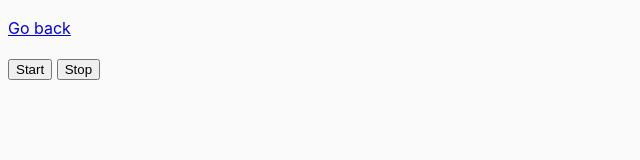
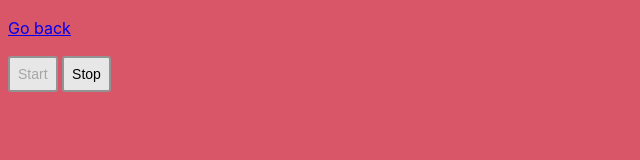
Before and after one commit to DonKanElion/goit-js-hw-09, a website: page src/01-color-switcher.html in a window 1280 px wide. Both pictures are taken after a click on the button "Start". Shown: the whole page, without its empty margins (0-640 px from the left). Drawn offline with Linux system fonts and the light colour scheme.

Commit message:
task 1 - win

```diff
--- a/src/css/common.css
+++ b/src/css/common.css
@@ -16,3 +16,46 @@ img {
   display: block;
   max-width: 100%;
 }
+
+body > button {
+  background-color: #e7e7e7;
+  border: 2px solid rgba(64, 64, 64, 0.5);
+  padding: 8px 8px;
+  border-radius: 3px;
+  text-align: center;
+  text-decoration: none;
+  /* display: block; */
+  font-size: 14px;
+  margin: 0 auto 15px auto;
+  cursor: pointer;
+}
+
+/*
+.timer {
+  display: flex;
+  margin-top: 10px;
+  gap: 20px;
+}
+
+.field {
+  display: flex;
+  align-items: center;
+  flex-direction: column;
+}
+.value {
+  font-family: 'Segoe UI';
+  font-size: 40px;
+}
+.label {
+  font-family: sans-serif;
+  font-size: 12px;
+  font-weight: 600;
+  text-transform: uppercase;
+}
+
+input {
+  padding: 8px;
+  font-family: sans-serif;
+  border: 2px solid rgba(64, 64, 64, 0.5);
+  border-radius: 3px;
+} */
--- a/src/js/01-color-switcher.js
+++ b/src/js/01-color-switcher.js
@@ -5,22 +5,21 @@ const refs = {
     timeId: null,
 };
 
-const changeColorBtn = refs.startBtn.addEventListener('click', nextColor) =>
+refs.startBtn.addEventListener('click', () => {
     timerId = setInterval(() => {
-        nextColor();
+        getRandomHexColor();
+        refs.startBtn.setAttribute('disabled', 'disabled');
+      refs.stopBtn.removeAttribute('disabled');
       }, 1000);
+});
 
-// const stopChangeBnt = refs.stopBtn.addEventListener('click', clearInterval) =>
-// clearInterval(timerId);
-
-
-
-
-function nextColor() {
-refs.bodyId.style.background = `${getRandomHexColor()}`;
-};
+refs.stopBtn.addEventListener("click", () => {
+    clearInterval(timerId);
+    refs.startBtn.removeAttribute('disabled');
+    refs.stopBtn.setAttribute('disabled', 'disabled')
+  });
 
 
 function getRandomHexColor() {
-    return `#${Math.floor(Math.random() * 16777215).toString(16)}`;
+    return refs.bodyId.style.background = `#${Math.floor(Math.random() * 16777215).toString(16)}`;
   }
```
Also changed, not shown: 4 other files.
